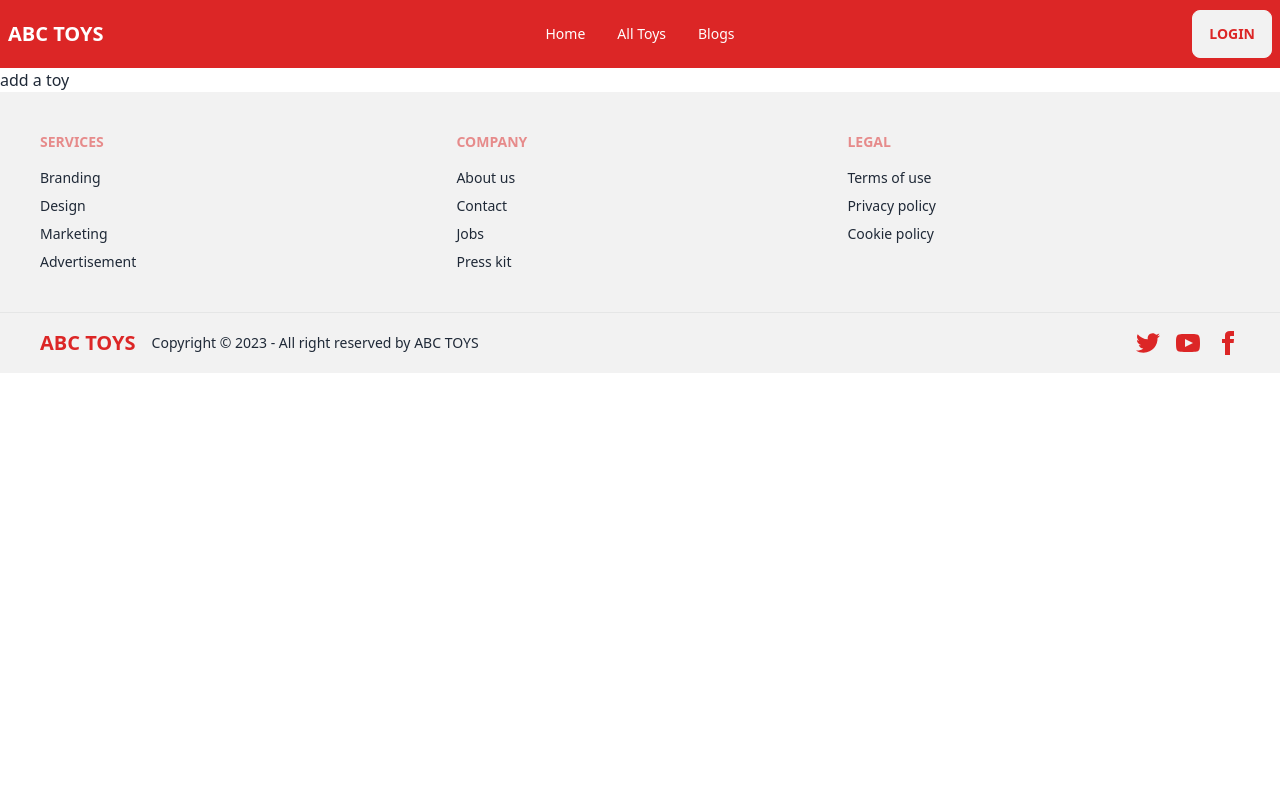
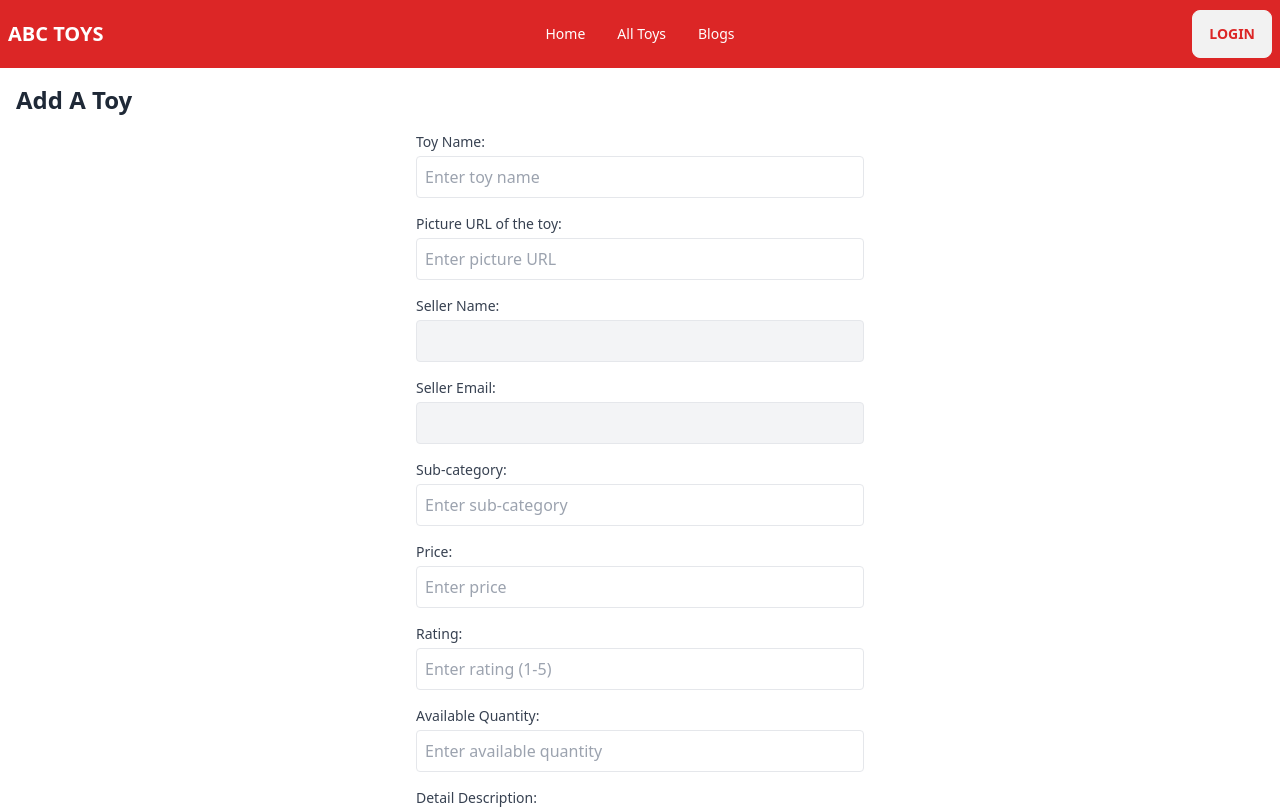
Before and after one commit to hassan-nahid/toy-marketplace-client-side, a React (Vite) app: page /addatoy in a window 1280 px wide. Shown: the top 809 px of the page. Built offline with nearby package versions, Linux system fonts and the light colour scheme; no server answers.

Commit message:
my toy section added

```diff
--- a/src/Pages/AddAToy/AddAToy.jsx
+++ b/src/Pages/AddAToy/AddAToy.jsx
@@ -1,8 +1,135 @@
+import { useState } from 'react';
+import { toast } from 'react-toastify';
+import 'react-toastify/dist/ReactToastify.css';
+import { UserAuth } from '../../provider/AuthContext';
 
 const AddAToy = () => {
+    const [pictureUrl, setPictureUrl] = useState('');
+    const [name, setName] = useState('');
+    const [subCategory, setSubCategory] = useState('');
+    const [price, setPrice] = useState('');
+    const [rating, setRating] = useState('');
+    const [availableQuantity, setAvailableQuantity] = useState('');
+    const [description, setDescription] = useState('');
+    const { user } = UserAuth();
+
+    const sellerName = user ? user.displayName : '';  // Check if user is not null
+    const sellerEmail = user ? user.email : '';
+
+    const handleSubmit = async (e) => {
+        e.preventDefault();
+
+        if (!name || !pictureUrl || !subCategory || !price || !rating || !availableQuantity || !description) {
+            console.error('All fields must be filled');
+            toast.error('All fields must be filled', {
+                position: toast.POSITION.TOP_CENTER,
+            });
+            return;
+        }
+
+        if (rating > 5) {
+            console.error('Rating cannot be more than 5');
+            toast.error('Rating cannot be more than 5', {
+                position: toast.POSITION.TOP_CENTER,
+            });
+            return;
+        }
+
+        const newToy = {
+            pictureUrl,
+            name,
+            sellerName,
+            sellerEmail,
+            subCategory,
+            price,
+            rating,
+            availableQuantity,
+            description
+        };
+
+        try {
+            const response = await fetch('http://localhost:5000/addtoy', {
+                method: 'POST',
+                headers: {
+                    'Content-Type': 'application/json',
+                },
+                body: JSON.stringify(newToy),
+            });
+
+            if (response.ok) {
+                console.log('Toy added successfully');
+                // Clear input fields
+                setPictureUrl('');
+                setName('');
+                setSubCategory('');
+                setPrice('');
+                setRating('');
+                setAvailableQuantity('');
+                setDescription('');
+
+                // Show toast message
+                toast.success('Toy added successfully!', {
+                    position: toast.POSITION.TOP_CENTER,
+                });
+            } else {
+                console.error('Error adding toy');
+                toast.error('Error adding toy', {
+                    position: toast.POSITION.TOP_CENTER,
+                });
+            }
+        } catch (error) {
+            console.error('Error sending request:', error);
+            toast.error('Error sending request', {
+                position: toast.POSITION.TOP_CENTER,
+            });
+        }
+    };
+
+
     return (
-        <div>
-            add a toy
+        <div className="container mx-auto p-4">
+            <h2 className="text-2xl font-bold mb-4">Add A Toy</h2>
+            <form onSubmit={handleSubmit} className="max-w-md mx-auto">
+                <div className="mb-4">
+                    <label className="block text-sm font-medium text-gray-700">Toy Name:</label>
+                    <input type="text" value={name} onChange={(e) => setName(e.target.value)} placeholder="Enter toy name" className="mt-1 p-2 w-full border rounded" />
+                </div>
+                <div className="mb-4">
+                    <label className="block text-sm font-medium text-gray-700">Picture URL of the toy:</label>
+                    <input type="text" value={pictureUrl} onChange={(e) => setPictureUrl(e.target.value)} placeholder="Enter picture URL" className="mt-1 p-2 w-full border rounded" />
+                </div>
+                <div className="mb-4">
+                    <label className="block text-sm font-medium text-gray-700">Seller Name:</label>
+                    <input type="text" value={sellerName} disabled className="mt-1 p-2 w-full border rounded bg-gray-100" />
+                </div>
+                <div className="mb-4">
+                    <label className="block text-sm font-medium text-gray-700">Seller Email:</label>
+                    <input type="email" value={sellerEmail} disabled className="mt-1 p-2 w-full border rounded bg-gray-100" />
+                </div>
+                <div className="mb-4">
+                    <label className="block text-sm font-medium text-gray-700">Sub-category:</label>
+                    <input type="text" value={subCategory} onChange={(e) => setSubCategory(e.target.value)} placeholder="Enter sub-category" className="mt-1 p-2 w-full border rounded" />
+                </div>
+                <div className="mb-4">
+                    <label className="block text-sm font-medium text-gray-700">Price:</label>
+                    <input type="number" value={price} onChange={(e) => setPrice(e.target.value)} placeholder="Enter price" className="mt-1 p-2 w-full border rounded" />
+                </div>
+                <div className="mb-4">
+                    <label className="block text-sm font-medium text-gray-700">Rating:</label>
+                    <input type="number" value={rating} onChange={(e) => setRating(e.target.value)} placeholder="Enter rating (1-5)" className="mt-1 p-2 w-full border rounded" max="5" />
+                </div>
+                <div className="mb-4">
+                    <label className="block text-sm font-medium text-gray-700">Available Quantity:</label>
+                    <input type="number" value={availableQuantity} onChange={(e) => setAvailableQuantity(e.target.value)} placeholder="Enter available quantity" className="mt-1 p-2 w-full border rounded" />
+                </div>
+                <div className="mb-4">
+                    <label className="block text-sm font-medium text-gray-700">Detail Description:</label>
+                    <textarea value={description} onChange={(e) => setDescription(e.target.value)} placeholder="Enter detail description" className="mt-1 p-2 w-full border rounded"></textarea>
+                </div>
+                <div className="text-center">
+                    <button type="submit" className="btn btn-outline btn-error">Submit</button>
+                </div>
+            </form>
         </div>
     );
 };
--- a/src/Pages/MyToy/MyToy.jsx
+++ b/src/Pages/MyToy/MyToy.jsx
@@ -1,8 +1,56 @@
+import { Link, useLoaderData } from 'react-router-dom';
+import { UserAuth } from '../../provider/AuthContext';
 
 const MyToy = () => {
+    const { user } = UserAuth();
+    const allNewToys = useLoaderData();
+
+    if (!user || !user.email) {
+        return (
+            <div className='flex justify-center my-14'>
+                <Link to="/">
+                    <button className='btn btn-outline btn-error'>Go Back Home</button>
+                </Link>
+            </div>
+        );
+    }
+
+    const filteredToys = allNewToys.filter(toy => toy.sellerEmail === user.email);
+
     return (
-        <div>
-            my toy
+        <div className="p-4">
+            <h1 className="text-2xl font-bold mb-4">My Toys</h1>
+            <div className="overflow-x-auto">
+                <table className="w-full border rounded-lg overflow-hidden">
+                    <thead className="bg-gray-200">
+                        <tr>
+                            <th className="px-4 py-2 sm:px-6 sm:py-3 md:py-2 lg:py-3 xl:py-2 text-left">Name</th>
+                            <th className="px-4 py-2 sm:px-6 sm:py-3 md:py-2 lg:py-3 xl:py-2 text-left">Price</th>
+                            <th className="hidden md:table-cell px-4 py-2 sm:px-6 sm:py-3 md:py-2 lg:py-3 xl:py-2 text-left">Quantity</th>
+                            <th className="hidden md:table-cell px-4 py-2 sm:px-6 sm:py-3 md:py-2 lg:py-3 xl:py-2 text-left">Description</th>
+                            <th className="hidden md:table-cell px-4 py-2 sm:px-6 sm:py-3 md:py-2 lg:py-3 xl:py-2 text-left">Seller Name</th>
+                            <th className="hidden md:table-cell px-4 py-2 sm:px-6 sm:py-3 md:py-2 lg:py-3 xl:py-2 text-left">Seller Email</th>
+                            <th className="px-4 py-2 sm:px-6 sm:py-3 md:py-2 lg:py-3 xl:py-2 text-left">Actions</th>
+                        </tr>
+                    </thead>
+                    <tbody>
+                        {filteredToys.map(toy => (
+                            <tr key={toy._id}>
+                                <td className="px-4 py-3 sm:px-6 sm:py-4 md:py-3 lg:py-4 xl:py-3 whitespace-nowrap">{toy.name}</td>
+                                <td className="px-4 py-3 sm:px-6 sm:py-4 md:py-3 lg:py-4 xl:py-3">${toy.price}</td>
+                                <td className="hidden md:table-cell px-4 py-3 sm:px-6 sm:py-4 md:py-3 lg:py-4 xl:py-3">{toy.availableQuantity}</td>
+                                <td className="hidden md:table-cell px-4 py-3 sm:px-6 sm:py-4 md:py-3 lg:py-4 xl:py-3">{toy.description}</td>
+                                <td className="hidden md:table-cell px-4 py-3 sm:px-6 sm:py-4 md:py-3 lg:py-4 xl:py-3">{toy.sellerName}</td>
+                                <td className="hidden md:table-cell px-4 py-3 sm:px-6 sm:py-4 md:py-3 lg:py-4 xl:py-3">{toy.sellerEmail}</td>
+                                <td className="px-4 py-3 sm:px-6 sm:py-4 md:py-3 lg:py-4 xl:py-3">
+                                    <button className='btn btn-sm btn-outline btn-success'>Update</button>
+                                    <button className='btn btn-sm btn-outline btn-danger'>Delete</button>
+                                </td>
+                            </tr>
+                        ))}
+                    </tbody>
+                </table>
+            </div>
         </div>
     );
 };
--- a/src/routes/Routes.jsx
+++ b/src/routes/Routes.jsx
@@ -50,6 +50,7 @@ const router = createBrowserRouter([
       {
         path:'mytoy',
         element:<MyToy></MyToy>,
+        loader: () => fetch('http://localhost:5000/allnewtoys')
       },
       {
         path:'alltoy',
```
